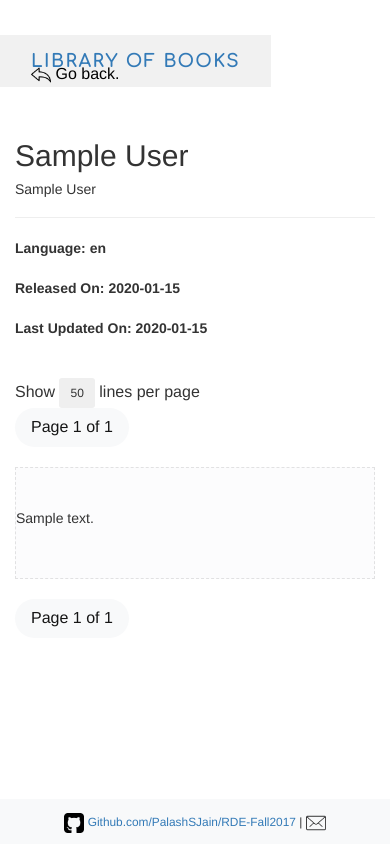
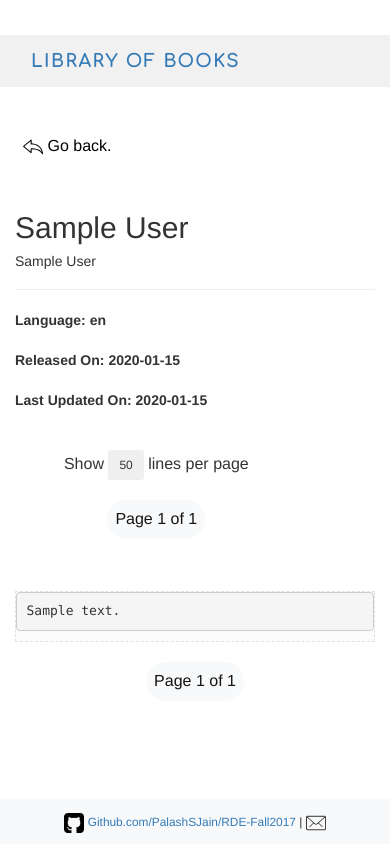
Before and after one commit to PalashSJain/RDE-Fall2017, a Django app: page /book/1/page/1 in a window 390 px wide. Run offline with Django 3.2, Linux system fonts and the light colour scheme; tables that the repository leaves empty hold one stand-in row (values such as "Sample post"); some libraries are stand-ins or nearby versions.

Commit message:
Final CSS updates before submission

```diff
--- a/LibraryOfBooks/static/css/style.css
+++ b/LibraryOfBooks/static/css/style.css
@@ -106,11 +106,11 @@ input[type=number]::-webkit-outer-spin-button {
     letter-spacing: 1.5px;
 }
 
-.navbar-toggler{
+.navbar-toggler {
     border-color: transparent;
 }
 
-.navbar-light .navbar-toggler{
+.navbar-light .navbar-toggler {
     border-color: transparent;
 }
 
@@ -118,15 +118,62 @@ input[type=number]::-webkit-outer-spin-button {
     position: fixed;
 }
 
-.bg-light{
+.bg-light {
     overflow: hidden;
+    word-wrap: break-word;
 }
 
-@media (max-width: 767px){
+.page-navigation {
+    float: right !important;
+}
+
+[id^=page-flow-] {
+    float: right !important;
+}
+
+.dropdown-lines {
+    float: left !important;
+}
+
+@media (max-width: 1198px) {
+    .card-columns {
+        column-count: 2;
+    }
+
+    .dropdown {
+        padding-right: 0px;
+    }
+
+    .pagination a {
+        padding: 8px 8px;
+    }
+}
+
+@media (max-width: 991px) {
     .left {
         position: relative;
     }
-    .fixed-top{
-        position: absolute;
+
+    [id^=page-flow-] {
+        float: none;
+        text-align: center;
+        width: 100%;
+    }
+
+    .dropdown-lines {
+        text-align: center;
+        width: 100%;
     }
 }
+
+/*@media (max-width: 767px) {*/
+    /*.fixed-top {*/
+        /*position: absolute;*/
+    /*}*/
+/*}*/
+
+@media (max-width: 560px) {
+    .card-columns {
+        column-count: 1;
+    }
+}
--- a/LibraryOfBooks/templates/base.html
+++ b/LibraryOfBooks/templates/base.html
@@ -38,7 +38,7 @@
 
 <div class="container">
     <div class="row pt-3">
-        <div class="col-xs-12 col-sm-12 col-md-3 d-sm-block left">
+        <div class="col-xs-12 col-sm-12 col-md-3 left">
             {% block above-sidebar %}
             {% endblock %}
             <div class="bg-light p-3">
--- a/LibraryOfBooks/templates/book_page.html
+++ b/LibraryOfBooks/templates/book_page.html
@@ -35,7 +35,7 @@
 
 {% block content %}
 <div class="pagination w-100">
-    <div class="dropdown float-left">
+    <div class="dropdown float-left dropdown-lines">
         Show
         <button type="button" class="btn btn-light btn-sm dropdown-toggle" data-toggle="dropdown"
                 aria-haspopup="true"
@@ -52,14 +52,13 @@
         </div>
         lines per page
     </div>
-    <div class="float-right">
+    <div id="page-flow-top">
+        <div class="pagination">
         {% if book.current_page > 1 %}
-        <span>
             <a href="/book/{{book.id}}/page/1" title="Go to first page"><img
                     src="{% static 'images/icons/navigate-arrow-button-to-beginning.png' %}" class="icons"></a>
             <a href="/book/{{book.id}}/page/{{book.current_page|add:-1}}" title="Go to previous page"><img
                     src="{% static 'images/icons/arrowhead-thin-outline-to-the-left.png' %}" class="icons"></a>
-        </span>
         {% endif %}
 
         <a href="#" class="active" title="You are currently on page {{book.current_page}}">Page
@@ -67,29 +66,26 @@
             {{book.last_page_number}}</a>
 
         {% if book.current_page < book.last_page_number %}
-        <span>
         <a href="/book/{{book.id}}/page/{{book.current_page|add:1}}" title="Go to next page"><img
                 src="{% static 'images/icons/arrow-point-to-right.png' %}" class="icons"></a>
         <a href="/book/{{book.id}}/page/{{book.last_page_number }}" title="Go to last page"><img
                 src="{% static 'images/icons/navigate-to-end.png' %}" class="icons"></a>
-        </span>
         {% endif %}
+        </div>
     </div>
 </div>
-<div class="card page">
+<div class="card">
 <div class="card-body">
-<p class="card-text">{{ content }}</p>
+    <pre>{{content}}</pre>
 </div>
 </div>
-<div class="float-right">
+<div id="page-flow-bottom">
     <div class="pagination">
         {% if book.current_page > 1 %}
-        <span>
             <a href="/book/{{book.id}}/page/1" title="Go to first page"><img
                     src="{% static 'images/icons/navigate-arrow-button-to-beginning.png' %}" class="icons"></a>
             <a href="/book/{{book.id}}/page/{{book.current_page|add:-1}}" title="Go to previous page"><img
                     src="{% static 'images/icons/arrowhead-thin-outline-to-the-left.png' %}" class="icons"></a>
-        </span>
         {% endif %}
 
         <a href="#" class="active" title="You are currently on page {{book.current_page}}">Page
@@ -97,12 +93,10 @@
             {{book.last_page_number}}</a>
 
         {% if book.current_page < book.last_page_number %}
-        <span>
         <a href="/book/{{book.id}}/page/{{book.current_page|add:1}}" title="Go to next page"><img
                 src="{% static 'images/icons/arrow-point-to-right.png' %}" class="icons"></a>
         <a href="/book/{{book.id}}/page/{{book.last_page_number }}" title="Go to last page"><img
                 src="{% static 'images/icons/navigate-to-end.png' %}" class="icons"></a>
-        </span>
         {% endif %}
     </div>
 </div>
```
